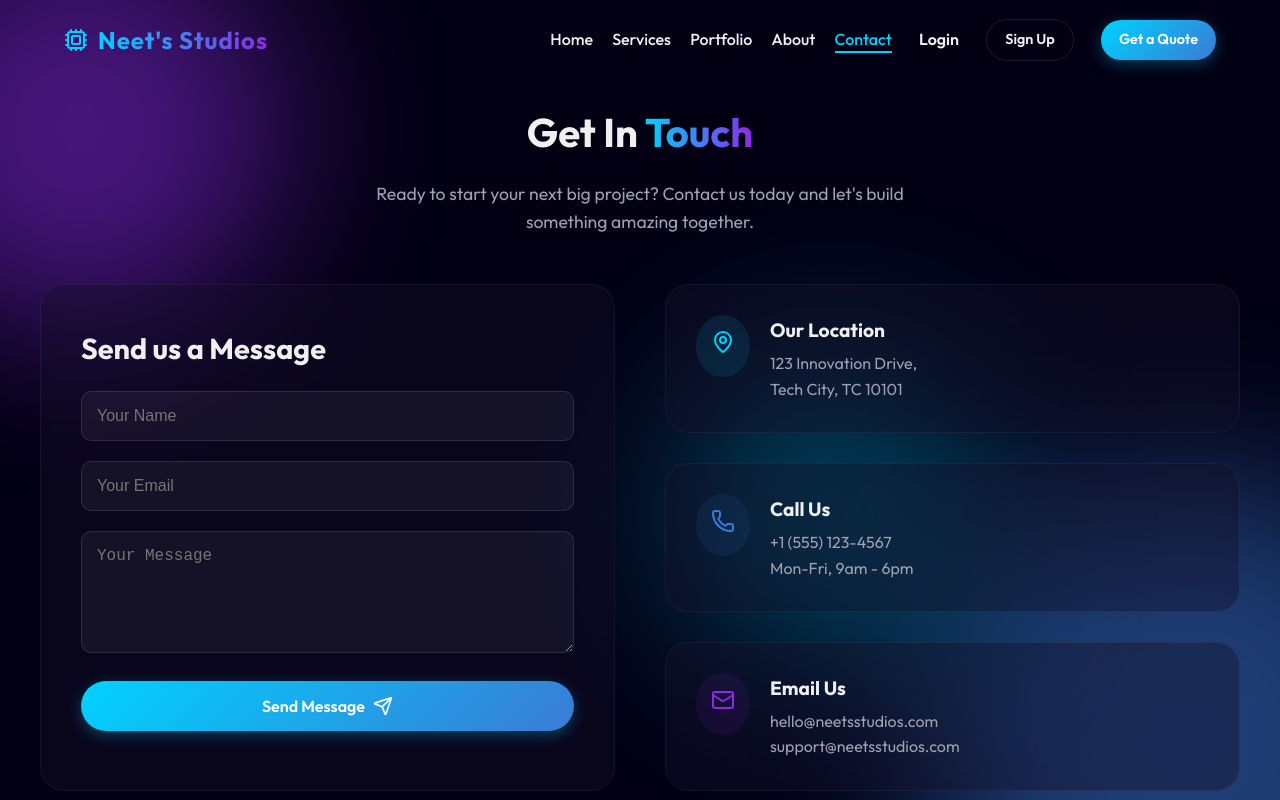
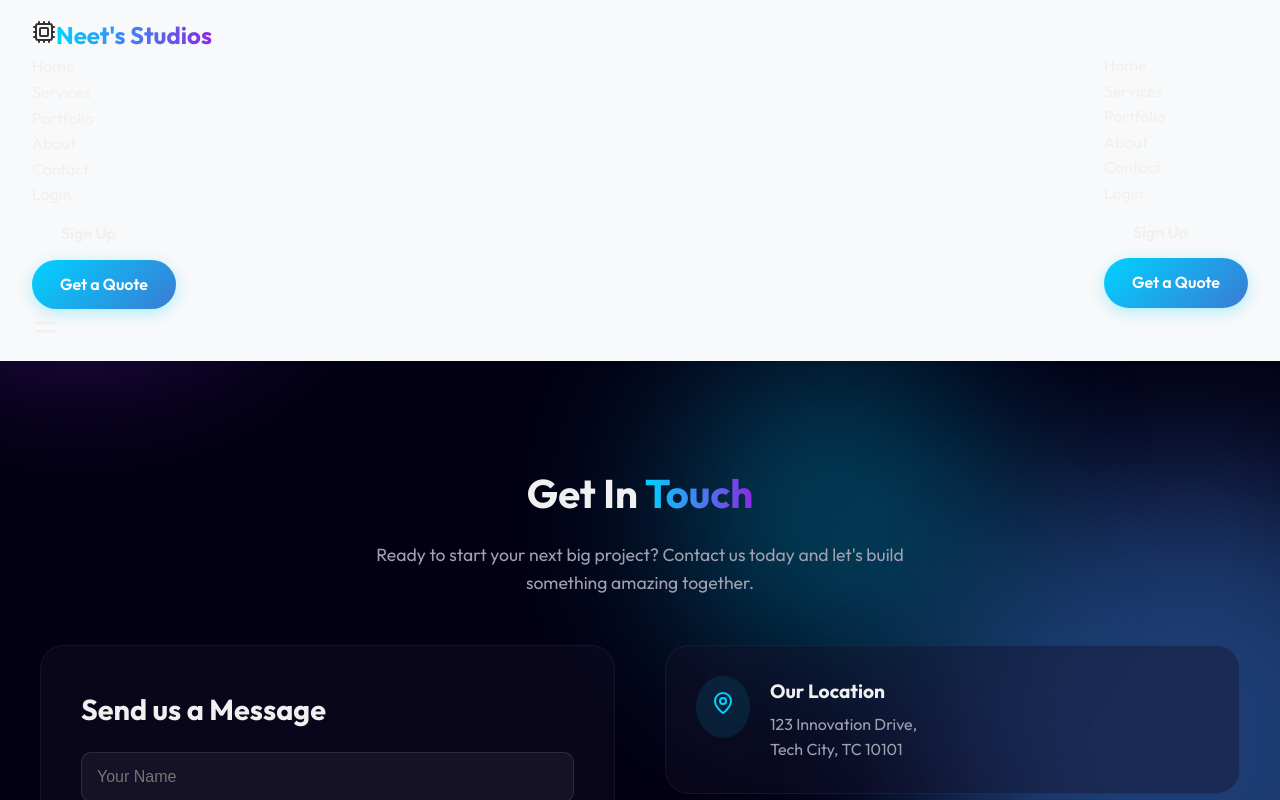
Before and after one commit to kalispidyman/raagneet, a React (Vite) app: page /contact in a window 1280 px wide. Shown: the top 800 px of the page. Built offline with nearby package versions, Linux system fonts and the light colour scheme.

Commit message:
yo bro, hooked up some slick login and signup popups for you, looking fresh

```diff
--- a/src/components/Navbar.css
+++ b/src/components/Navbar.css
@@ -1,161 +1,47 @@
 .navbar {
-  position: fixed;
-  top: 0;
-  left: 0;
-  width: 100%;
-  height: 80px;
-  z-index: 1000;
-  display: flex;
-  justify-content: center;
-  align-items: center;
-  transition: all 0.3s ease;
-  padding: 0 5%;
-}
-
-.navbar.scrolled {
-  height: 70px;
-  box-shadow: 0 4px 30px rgba(0, 0, 0, 0.5);
-}
-
-.navbar-container {
   display: flex;
   justify-content: space-between;
   align-items: center;
-  width: 100%;
-  max-width: 1200px;
+  padding: 1rem 2rem;
+  background: #f8f9fa;
+  box-shadow: 0 2px 4px rgba(0,0,0,0.1);
 }
 
 .navbar-logo {
-  display: flex;
-  align-items: center;
-  gap: 10px;
   font-size: 1.5rem;
-  font-weight: 700;
-  text-decoration: none;
+  font-weight: bold;
+  color: #333;
 }
 
-.logo-icon {
-  color: var(--color-primary);
+.navbar-links {
+  display: flex;
+  gap: 1rem;
 }
 
-.logo-text {
-  letter-spacing: 1px;
+.nav-button {
+  padding: 0.5rem 1rem;
+  border-radius: 6px;
+  cursor: pointer;
+  font-weight: 500;
+  transition: all 0.3s ease;
 }
 
-.nav-menu {
-  display: flex;
-  align-items: center;
-  list-style: none;
-  gap: 1.2rem; /* Adjusted gap to accommodate new buttons */
+.nav-button.login {
+  background: transparent;
+  border: 1px solid #007bff;
+  color: #007bff;
 }
 
-.nav-links {
-  color: var(--color-text);
-  font-size: 1rem;
-  font-weight: 500;
-  text-decoration: none;
-  transition: color 0.3s ease;
-  position: relative;
+.nav-button.login:hover {
+  background: #e7f1ff;
 }
 
-.nav-links:hover, .nav-links.active {
-  color: var(--color-primary);
+.nav-button.signup {
+  background: #007bff;
+  border: 1px solid #007bff;
+  color: #fff;
 }
 
-.nav-links::after {
-  content: '';
-  position: absolute;
-  width: 0;
-  height: 2px;
-  bottom: -4px;
-  left: 0;
-  background-color: var(--color-primary);
-  transition: width 0.3s ease;
+.nav-button.signup:hover {
+  background: #0056b3;
 }
-
-.nav-links:hover::after, .nav-links.active::after {
-  width: 100%;
-}
-
-.nav-btn {
-  margin-left: 0.5rem;
-}
-
-.login-link {
-  font-weight: 600;
-}
-
-.signup-btn {
-  padding: 8px 18px !important;
-  font-size: 0.9rem !important;
-}
-
-.nav-menu .btn-primary {
-  padding: 8px 18px !important;
-  font-size: 0.9rem !important;
-}
-
-.menu-icon {
-  display: none;
-  cursor: pointer;
-  color: var(--color-text);
-}
-
-/* Mobile Menu Drawer */
-.nav-menu-mobile {
-  position: fixed;
-  top: 80px;
-  right: -100%;
-  width: 80%;
-  max-width: 300px;
-  height: calc(100vh - 80px);
-  padding: 2rem;
-  transition: right 0.4s ease-in-out;
-  display: flex;
-  flex-direction: column;
-  z-index: 999;
-}
-
-.nav-menu-mobile.active {
-  right: 0;
-}
-
-.nav-menu-mobile-list {
-  display: flex;
-  flex-direction: column;
-  gap: 1.5rem;
-  list-style: none;
-}
-
-.nav-item-mobile {
-  width: 100%;
-}
-
-.nav-links-mobile {
-  font-size: 1.2rem;
-  font-weight: 500;
-  color: var(--color-text);
-  display: block;
-  transition: color 0.3s ease;
-}
-
-.nav-links-mobile:hover, .nav-links-mobile.active {
-  color: var(--color-primary);
-}
-
-.mobile-btn {
-  width: 100%;
-  text-align: center;
-  margin-top: 0.5rem;
-}
-
-/* Responsive Styles */
-@media screen and (max-width: 1024px) {
-  .nav-menu {
-    display: none;
-  }
-
-  .menu-icon {
-    display: block;
-  }
-}
```
Also changed, not shown: src/App.tsx (added, +16 -0 lines), src/components/AuthModal.css (added, +111 -0 lines), src/components/AuthModal.tsx (added, +66 -0 lines), src/components/Navbar.tsx (added, +32 -0 lines).
